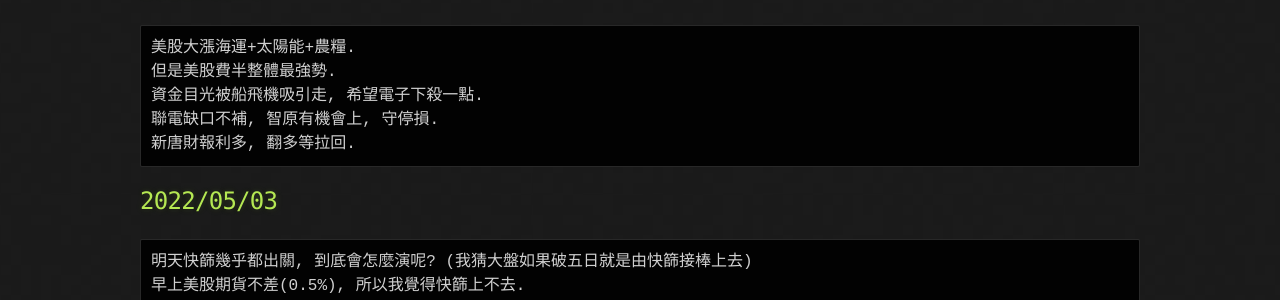
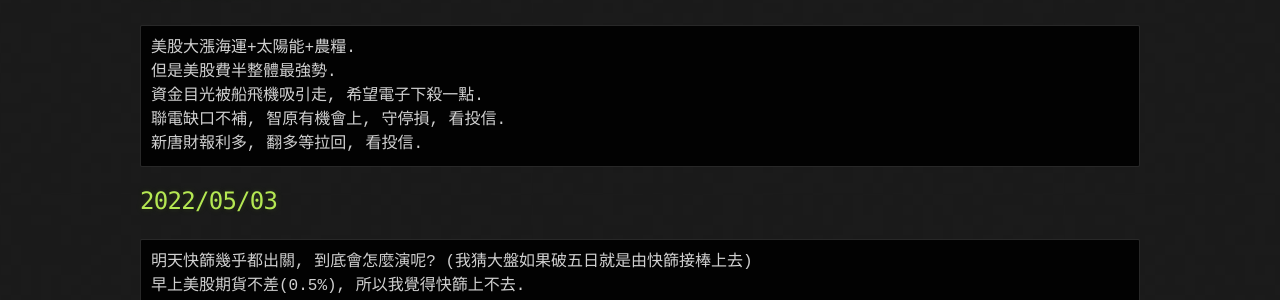
Before and after one commit to lepg5487/Stock_God, a Jekyll site: the page built from index.md, in a window 1280 px wide and 900 px high. Shown: the part 338-638 px from the top of the window. Built offline with Jekyll 4.4.1, drawn with Linux system fonts in a browser that asks for light colours; our own code applies the rules of GitHub Pages for plain Markdown files.

Commit message:
Update index.md

````diff
--- a/index.md
+++ b/index.md
@@ -11,8 +11,8 @@ layout: testlayouts
 美股大漲海運+太陽能+農糧.
 但是美股費半整體最強勢.
 資金目光被船飛機吸引走, 希望電子下殺一點.
-聯電缺口不補, 智原有機會上, 守停損.
-新唐財報利多, 翻多等拉回.
+聯電缺口不補, 智原有機會上, 守停損, 看投信.
+新唐財報利多, 翻多等拉回, 看投信.
 ```
 
 ## 2022/05/03
````
